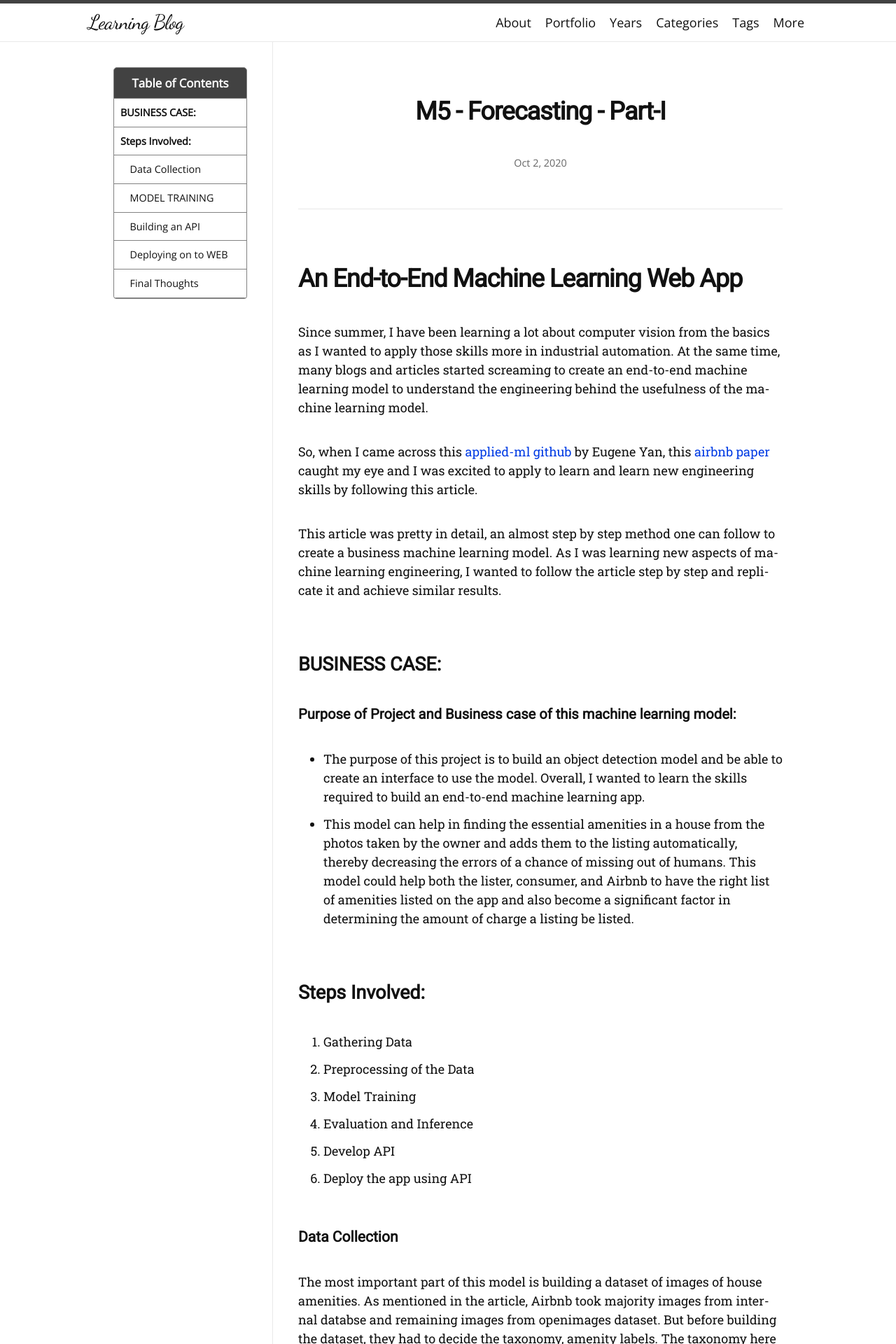
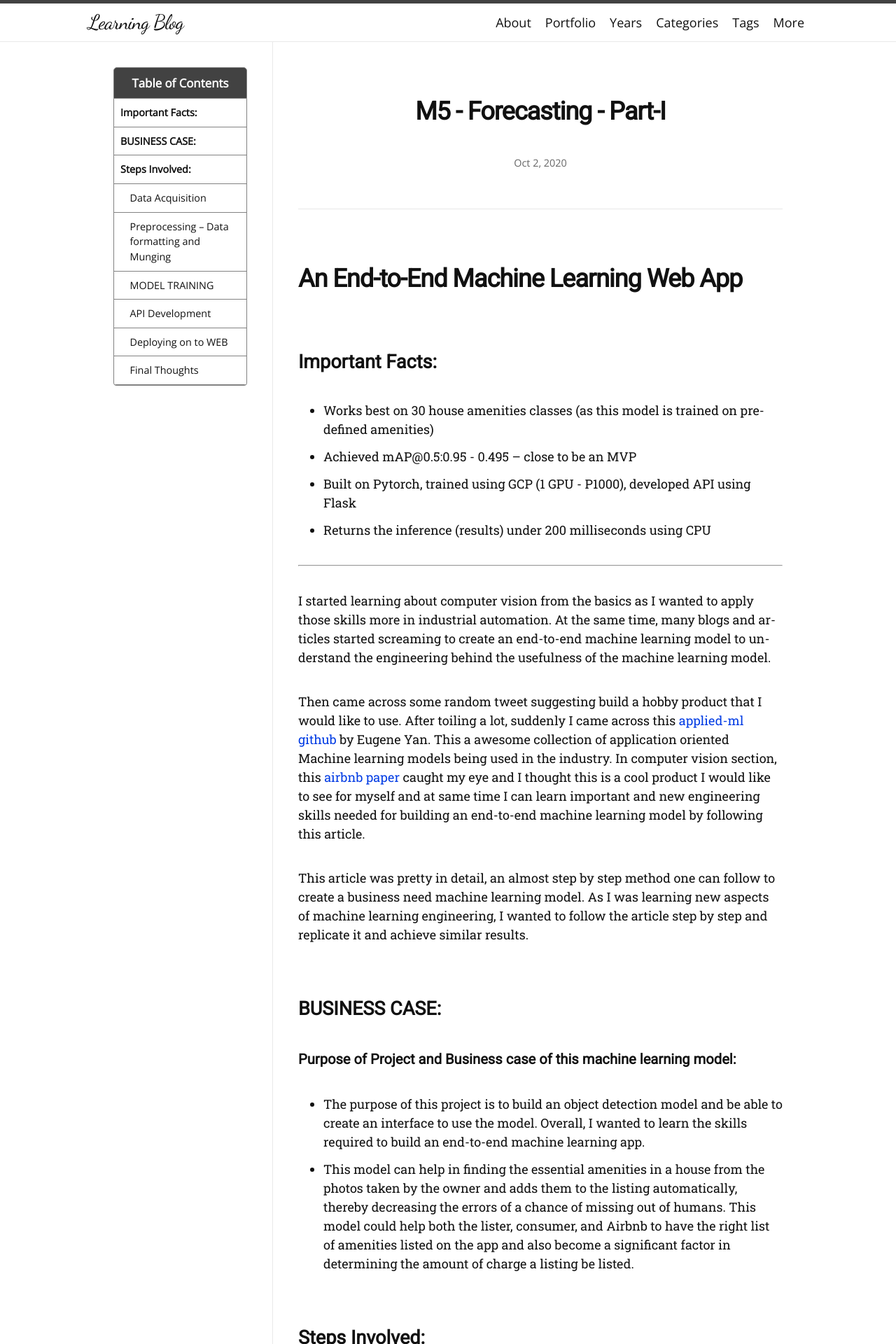
Before and after one commit to srujanreddyj/blog, a Jekyll site: the page built from _posts/2020-10-02-airbnb.md, in a window 1280 px wide. Shown: the top 1920 px of the page at 70% size. Built offline with Jekyll 4.4.1, drawn with Linux system fonts in a browser that asks for light colours; nearby versions of some CDN libraries; some web fonts are replaced; some of the changed text lies outside the part shown.

Commit message:
Update 2020-10-02-airbnb.md

````diff
--- a/_posts/2020-10-02-airbnb.md
+++ b/_posts/2020-10-02-airbnb.md
@@ -8,11 +8,19 @@ tags: [markdown, forecasting, html, EDA, Plotly]
 
 # An End-to-End Machine Learning Web App
 
-Since summer, I have been learning a lot about computer vision from the basics as I wanted to apply those skills more in industrial automation. At the same time, many blogs and articles started screaming to create an end-to-end machine learning model to understand the engineering behind the usefulness of the machine learning model.
+## Important Facts:
+  * Works best on 30 house amenities classes (as this model is trained on pre-defined amenities)
+  * Achieved mAP@0.5:0.95 - 0.495 -- close to be an MVP
+  * Built on Pytorch, trained using GCP (1 GPU - P1000), developed API using Flask
+  * Returns the inference (results) under 200 milliseconds using CPU
 
-So, when I came across this [applied-ml github](https://github.com/eugeneyan/applied-ml#computer-vision) by Eugene Yan, this [airbnb paper](https://medium.com/airbnb-engineering/amenity-detection-and-beyond-new-frontiers-of-computer-vision-at-airbnb-144a4441b72e) caught my eye and I was excited to apply to learn and learn new engineering skills by following this article.
+---
 
-This article was pretty in detail, an almost step by step method one can follow to create a business machine learning model. As I was learning new aspects of machine learning engineering, I wanted to follow the article step by step and replicate it and achieve similar results.
+I started learning about computer vision from the basics as I wanted to apply those skills more in industrial automation. At the same time, many blogs and articles started screaming to create an end-to-end machine learning model to understand the engineering behind the usefulness of the machine learning model.
+
+Then came across some random tweet suggesting build a hobby product that I would like to use. After toiling a lot, suddenly I came across this [applied-ml github](https://github.com/eugeneyan/applied-ml#computer-vision) by Eugene Yan. This a awesome collection of application oriented Machine learning models being used in the industry. In computer vision section, this [airbnb paper](https://medium.com/airbnb-engineering/amenity-detection-and-beyond-new-frontiers-of-computer-vision-at-airbnb-144a4441b72e) caught my eye and I thought this is a cool product I would like to see for myself and at same time I can  learn important and new engineering skills needed for building an end-to-end machine learning model by following this article.
+
+This article was pretty in detail, an almost step by step method one can follow to create a business need machine learning model. As I was learning new aspects of machine learning engineering, I wanted to follow the article step by step and replicate it and achieve similar results.
 
 ## BUSINESS CASE:
 #### Purpose of Project and Business case of this machine learning model:
@@ -20,15 +28,16 @@ This article was pretty in detail, an almost step by step method one can follow
  * This model can help in finding the essential amenities in a house from the photos taken by the owner and adds them to the listing automatically, thereby decreasing the errors of a chance of missing out of humans. This model could help both the lister, consumer, and Airbnb to have the right list of amenities listed on the app and also become a significant factor in determining the amount of charge a listing be listed.
 
 ## Steps Involved:
-  1. Gathering Data
-  2. Preprocessing of the Data
+  1. Data Acquisition
+  2. Preprocessing -- Data formatting and Munging
   3. Model Training
   4. Evaluation and Inference
-  5. Develop API
-  6. Deploy the app using API
+  5. API Development
+  6. Deployment on to WEB
+  7. Future Work and Scope
 
 
-### Data Collection
+### Data Acquisition
 The most important part of this model is building a dataset of images of house amenities. As mentioned in the article, Airbnb took majority images from internal databse and remaining images from openimages dataset.
 But before building the dataset, they had to decide the taxonomy, amenity labels. The taxonomy here should help the specific business needs. After reviewing, they came with 40 amenity classes like kitchen, bathroom, and bedroom, such as gas stove, oven, refrigerator, bathtub, shower, towel, bed, pillow, etc.
 Being a business, they could build a huge image dataset from all sources. But being a hobby project and individual, we don't have that luxury. So the next best thing is to use the available image datasets. As I was going through the article, I observed that the Airbnb engineering team started modelling with the images from Open Image Dataset. So I thought why not me.
@@ -39,6 +48,8 @@ names: ['Bathtub', 'Bed', 'Billiard table', 'Ceiling fan', 'Coffeemaker', 'Couch
         'Sink', 'Sofa bed', 'Stairs',  'Swimming pool', 'Television', 'Toilet', 'Towel', 'Tree house', 'Washing machine', 'Wine rack']
 ```
 From Opem Images dataset, I downloaded around 36k images for training, 1000 images for validation and 2500 images for testing purpose.
+
+### Preprocessing -- Data formatting and Munging
 Now for object detection, its not just images but we also need labels. Luckily the open image dataset comes with annotation labels. I downloaded the annotations file and classes file to build the label database.
 Now creating the annotate image dataset is important part of modelling as we have to build the dataset according to the model we have selected unless we are building the model from scratch, which I am doing here.
 Before creating annotation dataset, I have decide on the model I am going to use. So I started reading about all the object detection model that have been created till now. R-CNN, Fast R-CNN, YOLO, EfficientDet, Detectron2, etc. As I reading more and more, I wanted to use Detectron2 as it was the most advance detection model and also it provides the most flexibility in selecting the model from its model_zoo. But, I came across another article, where Daniel Bourke replicated the same airbnb article using Detectron2. Now I thought my project is over as already he has build and replicated it and if I do it the same I might not learning and doing any thing different. Then suddenly YOLOv5 was released and the results were also astonishing. It was using a Resnet model under and the hyper-parameters were not the flexible to change. But still I didn't to replicate the same Mr.Bourke did. So I started decide to use YOLOv5 framework to build my model.
@@ -84,7 +95,7 @@ python detect.py --weights runs/exp5_yolov5x_airbnb_results/weights/best.pt runs
 ```
 I even tested the model using images from url and some images from my house. The predictions were spot on on most of the cases. For example check at the end of this write up.
 
-### Building an API
+### API Development
 Now the most difficult part for me. I never has necessity to learn about APIs as I am from mechanical background. So learning flask and write an API using it for my machine learnign was really difficult for me and took a long time to come up.
 
 
````
Also changed, not shown: other parts of _posts/2020-10-02-airbnb.md (+3 -1 lines).
